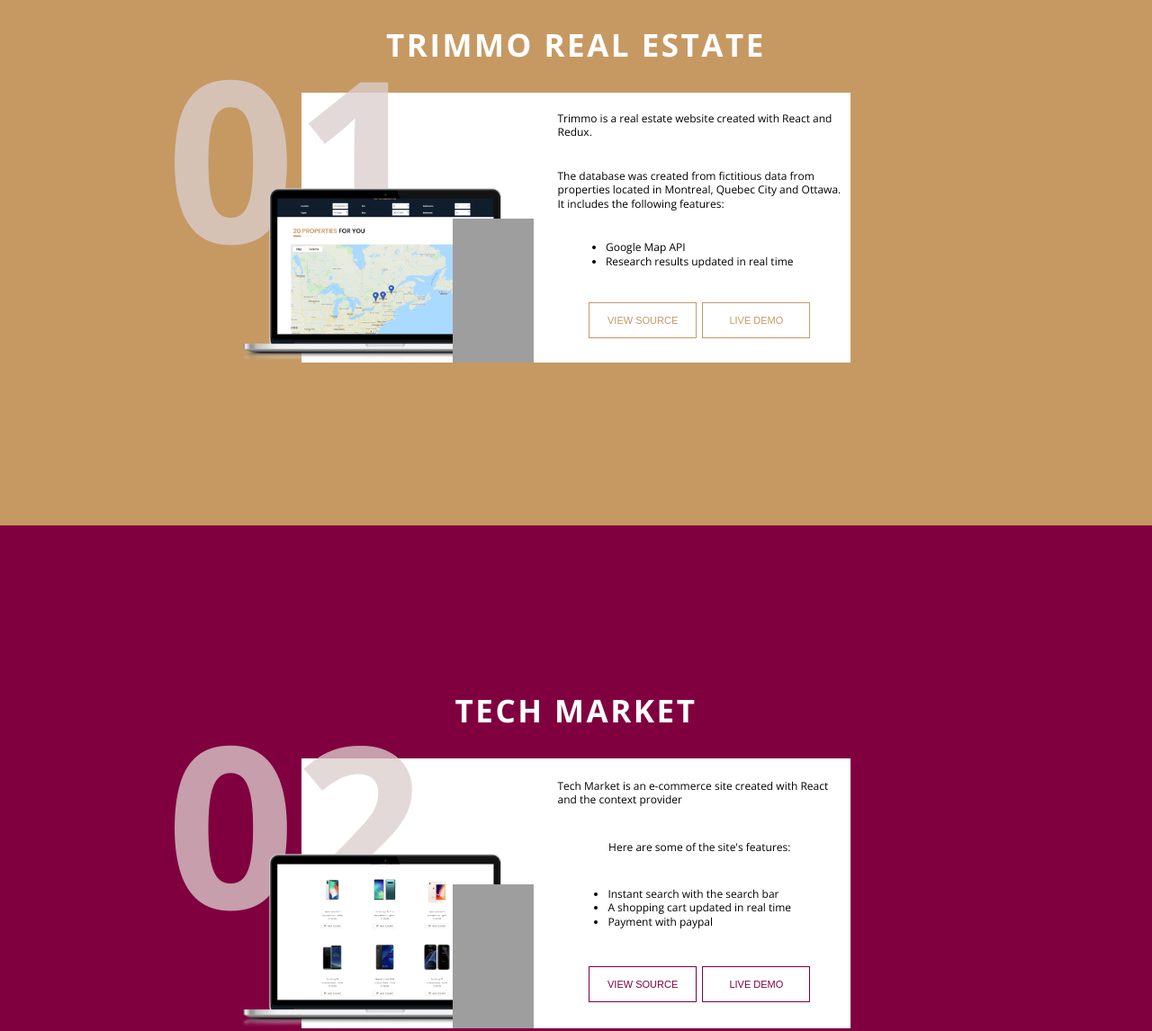
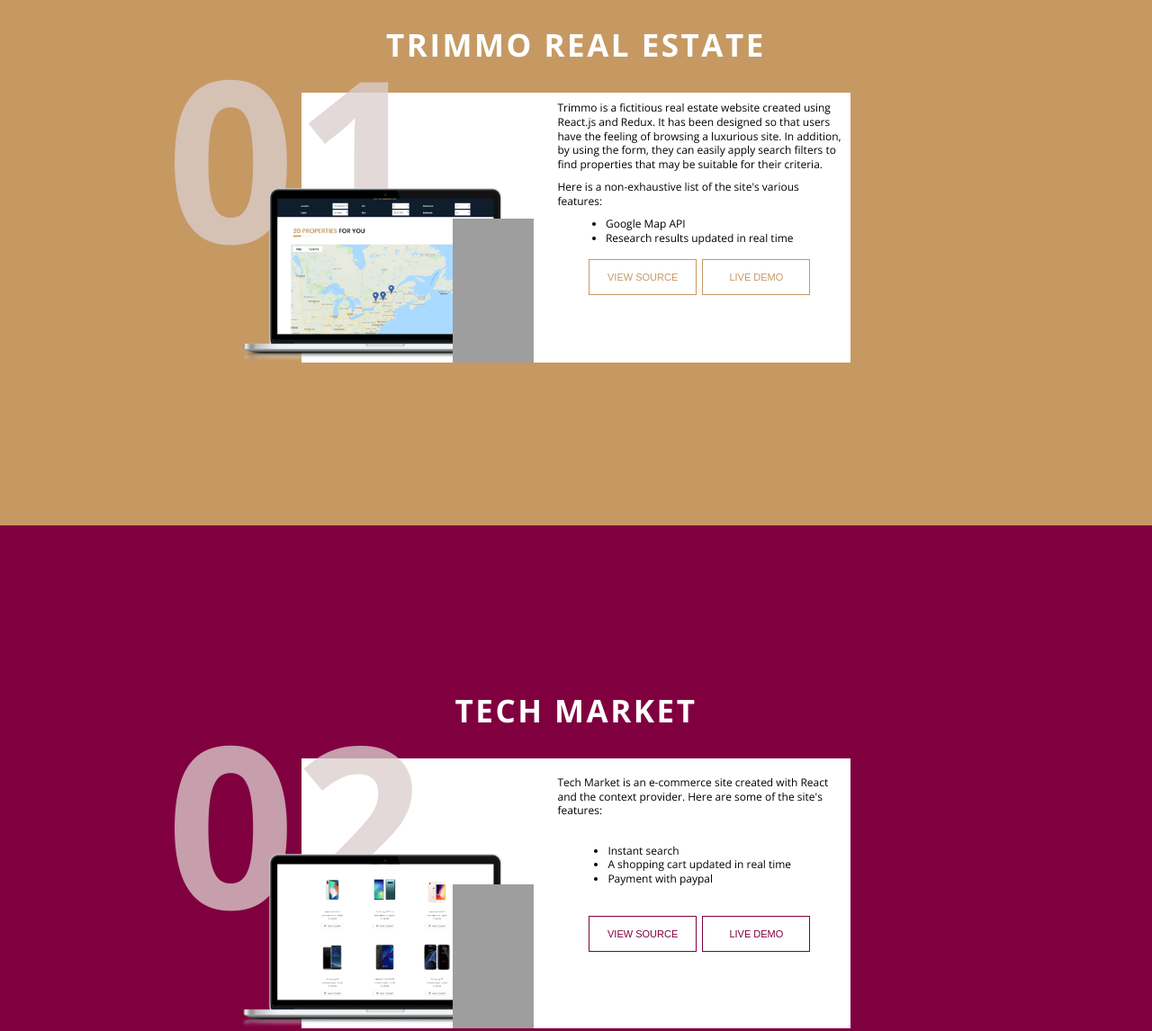
Before and after one commit to anja-rasoloarivalona/anjarasoloarivalona.io, a website: page index.html in a window 1280 px wide. Shown: the part 956-2102 px from the top of the page at 90% size. Drawn offline with nearby package versions, Linux system fonts and the light colour scheme; grey boxes are pictures that could not be loaded; a script that the page names is missing.

Commit message:
Fixed display

```diff
--- a/index.html
+++ b/index.html
@@ -77,7 +77,7 @@
     <section class="intro intro--2">
         <div class="intro__text">
             <h1 class="title--primary">BUSINESS ANALYST</h1>
-            <p class="intro__text__para">After graduating from HEC Montréal with a Bachelor of Business Administration
+            <p class="intro__text__para">After graduating from HEC Montreal with a Bachelor of Business Administration
                 degree, I fell in love with programming.</p>
         </div>
         <div class="intro__social">
@@ -119,9 +119,8 @@
 
 
             <div class="project__text">
-                <span>Trimmo is a real estate website created with React and Redux.</span>
-                <span>The database was created from fictitious data from properties located in Montreal, Quebec City and
-                    Ottawa. It includes the following features:</span>
+                <span>Trimmo is a fictitious real estate website created using React.js and Redux. It has been designed so that users have the feeling of browsing a luxurious site. In addition, by using the form, they can easily apply search filters to find properties that may be suitable for their criteria.</span>
+                <span>Here is a non-exhaustive list of the site's various features: </span>
                 <ul>
                     <li>Google Map API</li>
                     <li>Research results updated in real time</li>
@@ -158,10 +157,10 @@
             </div>
 
             <div class="project__text">
-                <span>Tech Market is an e-commerce site created with React and the context provider</span>
-                <span>Here are some of the site's features:</span>
+                <span>Tech Market is an e-commerce site created with React and the context provider. Here are some of the site's features:</span>
+
                 <ul>
-                    <li>Instant search with the search bar</li>
+                    <li>Instant search</li>
                     <li>A shopping cart updated in real time</li>
                     <li>Payment with paypal</li>
                 </ul>
@@ -195,7 +194,7 @@
 
 
             <div class="project__text">
-                <span>Triano is a restaurant site created with React. It has been designed to introduce users to all the
+                <span>Triano is a restaurant website created with React. It has been designed to introduce users to all the
                     various aspects of the restaurant and encourage them to make a reservation before leaving the site.
                 </span>
                 <div class="project__CTA">
--- a/sass/base/_base.scss
+++ b/sass/base/_base.scss
@@ -17,6 +17,7 @@
 html {
     box-sizing: border-box;
     font-size: 62.5%;
+    scroll-behavior: smooth;
 
 }
 
@@ -33,4 +34,5 @@
     grid-auto-rows: max-content;
     scroll-snap-type: y proximity;
     scroll-padding-top: 6rem;
+
 }
--- a/sass/layout/_intro.scss
+++ b/sass/layout/_intro.scss
@@ -59,7 +59,7 @@
 
 
     &__text {
-        width: 50%;
+        width: 60%;
         height: 50%;
         display: flex;
         align-items: center;
--- a/sass/layout/_projects.scss
+++ b/sass/layout/_projects.scss
@@ -89,7 +89,7 @@
 
     &__text {
         max-width: 55%;
-        height: 100%;
+        height: 80%;
         display: flex;
         flex-direction: column;
         justify-content: space-around;
```
Also changed, not shown: css/style.css.
